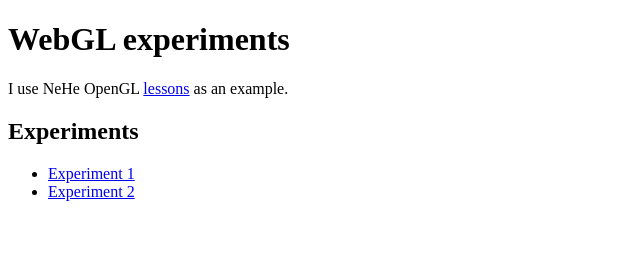
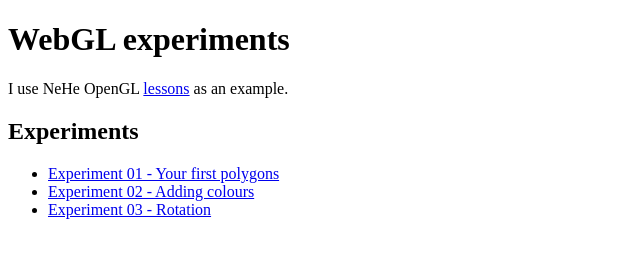
Before and after one commit to Gethos/webgl-experiments, a plain HTML site: page index.html in a window 1280 px wide. Shown: the whole page, without its empty margins (0-640 px from the left). Drawn offline with Linux system fonts and the light colour scheme.

Commit message:
update index

```diff
--- a/index.html
+++ b/index.html
@@ -9,8 +9,9 @@
 
   <h2>Experiments</h2>
   <ul>
-    <li><a href="experiment01.html">Experiment 1</a></li>
-    <li><a href="experiment02.html">Experiment 2</a></li>
+    <li><a href="experiment01.html">Experiment 01 - Your first polygons</a></li>
+    <li><a href="experiment02.html">Experiment 02 - Adding colours</a></li>
+    <li><a href="experiment03.html">Experiment 03 - Rotation</a></li>
   </ul>
 </body>
 </html>
```
